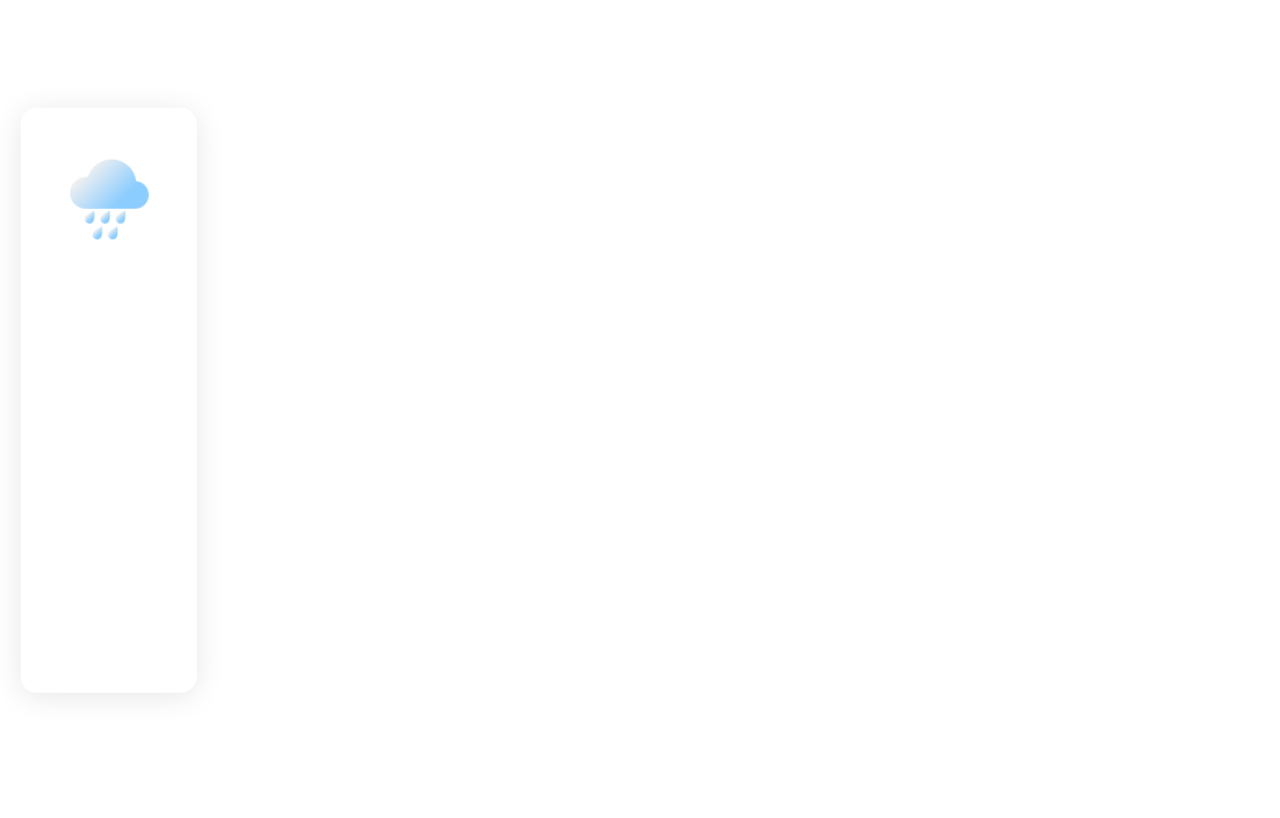
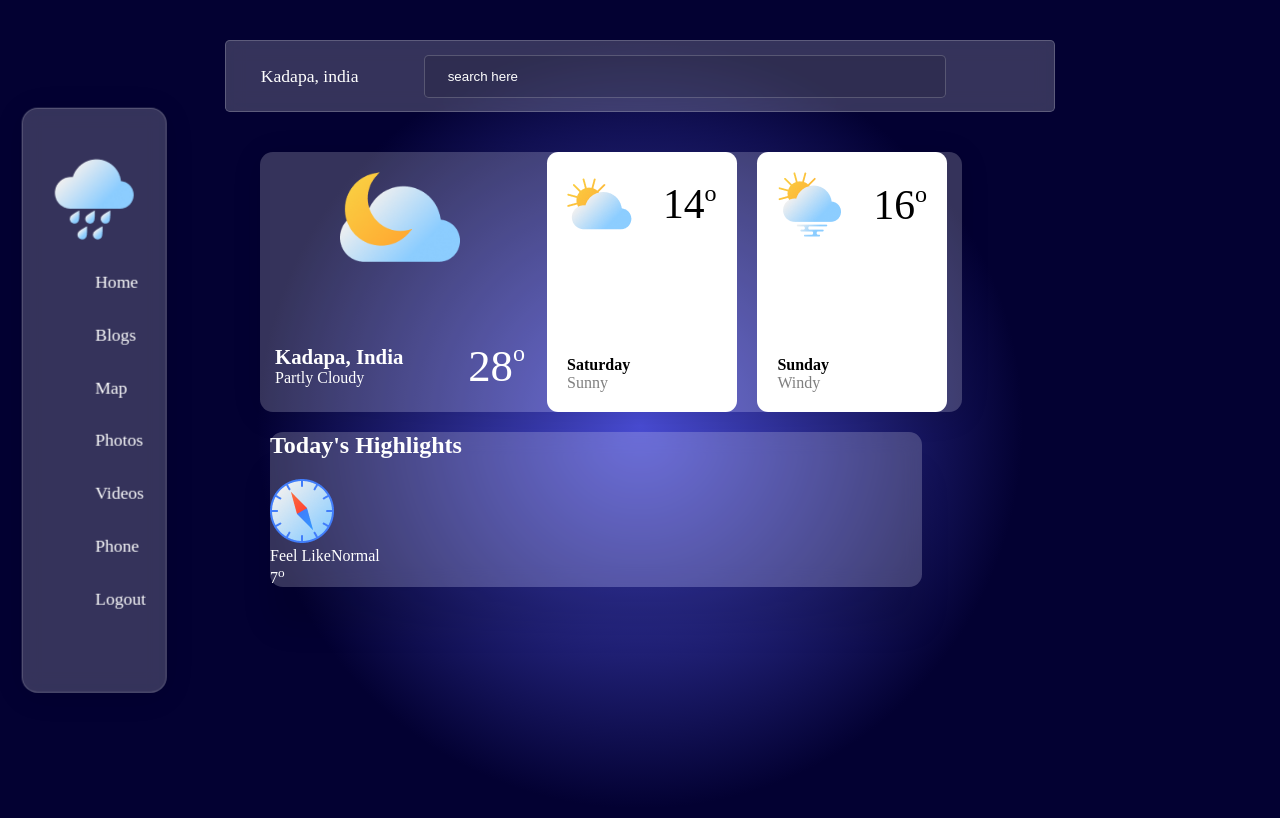
Before and after one commit to teja-reddy21/weather-website, a React (Create React App) app: page / in a window 1280 px wide. Shown: the top 818 px of the page. Built offline with nearby package versions, Linux system fonts and the light colour scheme.

Commit message:
dashboard content

```diff
--- a/src/App.js
+++ b/src/App.js
@@ -1,11 +1,17 @@
 
 
+import { Dashboard } from './components/DashBoard/Dashboard';
+import Header from './components/Header/Header';
 import NavBar from './components/Navbar/NavBar';
 
 function App() {
   return (
     <div className="App">
-      <NavBar/>
+         <Header/>
+        <NavBar/>
+        <Dashboard/>
+
+
     </div>
   );
 }
--- /dev/null
+++ b/src/components/DashBoard/Dashboard.jsx
@@ -0,0 +1,71 @@
+import React from 'react'
+import './dashboard.css'
+import SunCloudy from "../../assets/sun-cloudy.png"
+import Rain from "../../assets/rain.png"
+import PartlySunny from "../../assets/partly-sunny.png"
+import SunWindy from "../../assets/sun-windy.png"
+import Compass from "../../assets/compass.png"
+import Drops from "../../assets/drops.png"
+import Ultraviolet from "../../assets/ultraviolet.png"
+export const Dashboard = () => {
+  return (
+   <section className='dashboard-section'>
+    <div className='home'>
+    <div className='feed-1'>
+        <div className='feeds'>
+            <img src={SunCloudy} alt=''/>
+            <div>
+                <div>
+                    <span>Kadapa, India</span>
+                    <span>Partly Cloudy</span>
+                </div>
+                <div>
+                    <span>28<sup>o</sup></span>
+                </div>
+            </div>
+
+        </div>
+       <div className='feed'>
+        <div>
+          <div>
+            <img src={PartlySunny} alt=''/>
+            <span>14<sup>o</sup></span>
+          </div>
+          <div>
+            <span>Saturday</span>
+            <span>Sunny</span>
+          </div>
+          </div>
+          <div>
+          <div>
+            <img src={SunWindy} alt=''/>
+            <span>16<sup>o</sup></span>
+          </div>
+          <div>
+            <span>Sunday</span>
+            <span>Windy</span>
+          </div>
+          </div>
+       </div>
+    </div>
+    <div className="highlights">
+      <h2>Today's Highlights</h2>
+      <div className="all-highlights">
+        <div>
+          <div>
+            <img src={Compass} alt=''/>
+            <div>
+              <span>Feel Like</span>
+              <span>Normal</span>
+            </div>
+          </div>
+          <div>
+            <span>7<sup>o</sup></span>
+          </div>
+        </div>
+      </div>
+    </div>
+    </div>
+   </section>
+  )
+}
--- /dev/null
+++ b/src/components/DashBoard/dashboard.css
@@ -0,0 +1,122 @@
+.dashboard-section{
+    max-width: 75vw;
+    position: relative;
+    left: 100px;
+    margin: 0 auto;
+    display: flex;
+    align-items: center;
+    gap: 1;
+
+}
+.dashboard-section .home{
+    width: 70%;
+}
+.feed-1{
+    width: 100%;
+    height: 220px;
+    display: flex;
+    align-items: center;
+    justify-content: space-between;
+    background: rgba(255,255,255,0.2);
+    -webkit-backdrop-filter: blur(10px);
+    box-shadow: 0 4px 30px rgba(0,0,0,0.1);
+    border-radius: 0.8rem;
+    padding: 20px 15px 20px 15px;
+}
+.feeds{
+    width: 250px;
+    height: 100%;
+    display: flex;
+    align-items: center;
+    flex-direction: column;
+    justify-content: space-between;
+    gap: 0.8rem;
+    color: #fff;
+}
+.feeds img{
+    width: 120px;
+}
+.feeds > div{
+    width: 100%;
+    display: flex;
+    align-items: center;
+    font-size: 1.1rem;
+    justify-content: space-between;
+}
+.feeds > div span{
+    display: flex;
+}
+.feeds > div >div:first-child span:nth-child(1){
+    font-size: 1.3rem;
+    font-weight: 700;
+}
+.feeds >div >div:first-child span:nth-child(2){
+    font-size: 1rem;
+}
+.feeds >div >div:last-child span{
+    font-size: 2.8rem;
+    display: flex;
+}
+.feeds >div >div:last-child span sup{
+    position: relative;
+    font-size: 1.5rem;
+}
+.feed{
+    width: 400px;
+    height: 100%;
+    display: flex;
+    align-items: center;
+    justify-content: space-between;
+    gap: 1.3rem;
+}
+.feed > div{
+    width: 200px;
+    height: 100%;
+    padding: 20px;
+    background: #fff;
+    display: flex;
+    justify-content: space-between;
+    flex-direction: column;
+    border-radius: 0.7rem;
+}
+.feed > div div:first-child{
+    display: flex;
+    justify-content: space-between;
+    align-items: center;
+}
+.feed  > div div:first-child span{
+    font-size: 2.6rem;
+    font-weight: 500;
+    display: flex;
+}
+.feed > div div:first-child span sup{
+    font-size: 1.5rem;
+}
+.feed > div div:last-child span{
+    display: block;
+}
+.feed > div div:last-child span:first-child{
+    font-weight: 700;
+}
+.feed > div div:last-child span:last-child{
+    color: rgba(0,0,0,0.5);
+}
+.highlights{
+    color: #fff;
+    margin: 10px;
+    background: rgba(255,255,255,0.2);
+    backdrop-filter: blur(10px);
+    -webkit-backdrop-filter: blur(10px);
+    box-shadow: 0 40px 30px rgba(0,0,0,0.1);
+    border-radius: 0.8rem;
+}
+.highlights h2{
+    font-weight: 600;
+}
+all-highlights{
+    display: grid;
+    grid-template-columns: repeat(3, 1fr);
+    gap: 1.5rem;
+    margin-top: 20px;
+    color: #000;
+}
--- a/src/index.css
+++ b/src/index.css
@@ -1,13 +1,12 @@
+
+
 body {
-  margin: 0;
-  font-family: -apple-system, BlinkMacSystemFont, 'Segoe UI', 'Roboto', 'Oxygen',
-    'Ubuntu', 'Cantarell', 'Fira Sans', 'Droid Sans', 'Helvetica Neue',
-    sans-serif;
-  -webkit-font-smoothing: antialiased;
-  -moz-osx-font-smoothing: grayscale;
+  /* position: relative; */
+  height: 100vh;
+  background-image: radial-gradient(
+    circle 382px at 50% 50.2%,
+    rgba(73, 76, 212, 1) 0.1%,
+    rgba(3, 1, 50, 1) 100.2%
+  );
+  overflow: hidden;
 }
-
-code {
-  font-family: source-code-pro, Menlo, Monaco, Consolas, 'Courier New',
-    monospace;
-}
```
